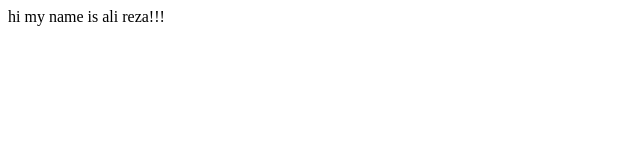
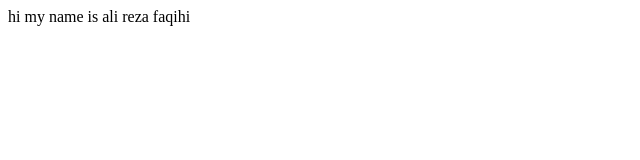
Before and after one commit to zidenzz/first-repo, a plain HTML site: page index.html in a window 1280 px wide. Shown: the full height of the page, 0-640 px from the left. Drawn offline with Linux system fonts and the light colour scheme.

Commit message:
my name to full name

```diff
--- a/index.html
+++ b/index.html
@@ -9,5 +9,5 @@
     </head>
 </html>
 <body>
-    hi my name is ali reza!!!
+    hi my name is ali reza faqihi
 </body>
```
